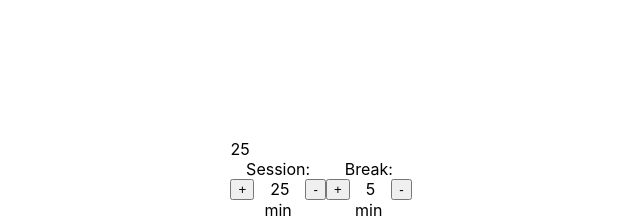
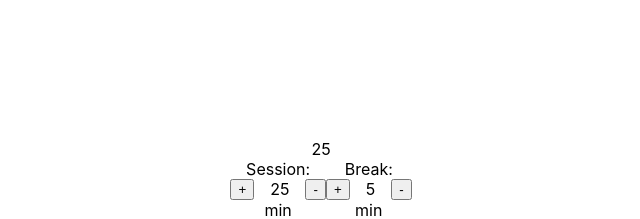
Before and after one commit to AndrewZamora/freeCodeCampProjects, a React (Create React App) app in the folder pomodoro-clock/: page / in a window 1280 px wide. Shown: the part 200-419 px from the top of the page, without its empty margins (319-959 px from the left). Built offline with nearby package versions, Linux system fonts and the light colour scheme.

Commit message:
Centered time

```diff
--- a/pomodoro-clock/src/components/Clock.js
+++ b/pomodoro-clock/src/components/Clock.js
@@ -4,7 +4,7 @@ import Input from './Input';
 class Clock extends Component {
     render() {
         return (
-            <div>
+            <div style={{textAlign:'center'}}>
                 {this.props.time}
             </div>
         );
```
